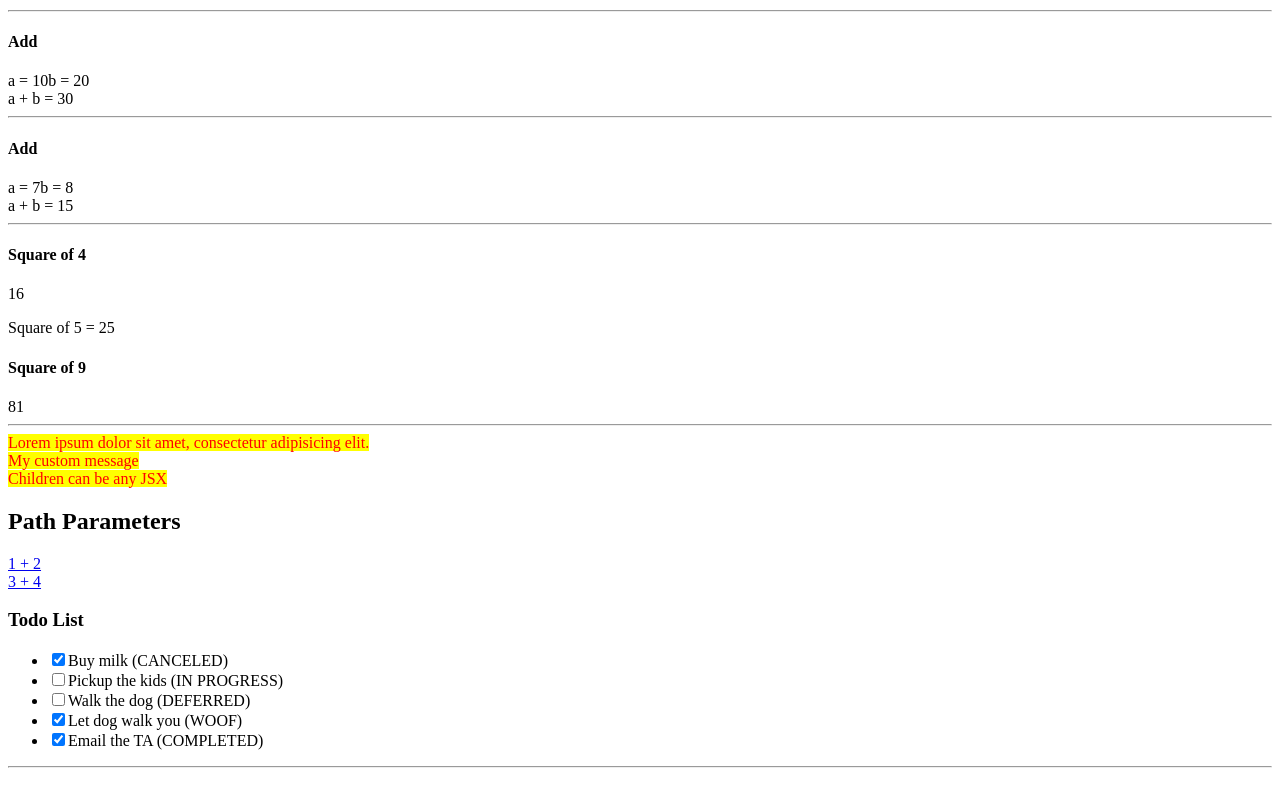
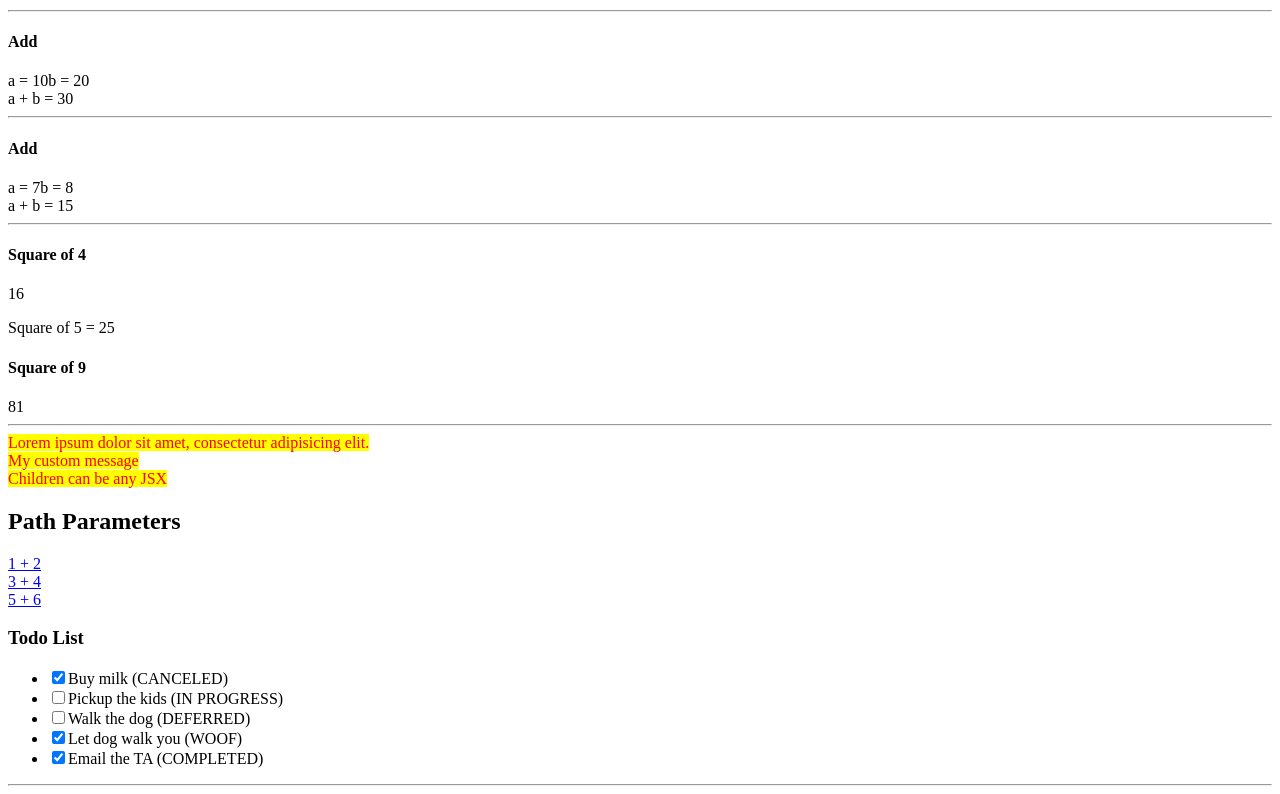
Before and after one commit to pricefy-dotcom/webdev-client, a Next.js app in the folder 2026/fall/webdev/webdev-client/: page /labs/lab3 in a window 1280 px wide. Shown: the part 8345-9139 px from the top of the page. Built offline with nearby package versions, Linux system fonts and the light colour scheme.

Commit message:
Path Parameters: third link fix

```diff
--- a/2026/fall/webdev/webdev-client/app/labs/lab3/PathParameters.tsx
+++ b/2026/fall/webdev/webdev-client/app/labs/lab3/PathParameters.tsx
@@ -5,7 +5,8 @@ export default function PathParameters() {
     <div id="wd-path-parameters">
       <h2>Path Parameters</h2>
       <Link href="/labs/lab3/add/1/2">1 + 2</Link> <br />
-      <Link href="/labs/lab3/add/3/4">3 + 4</Link>
+      <Link href="/labs/lab3/add/3/4">3 + 4</Link> <br />
+      <Link href="/labs/lab3/add/5/6">5 + 6</Link>
     </div>
   );
 }
```
